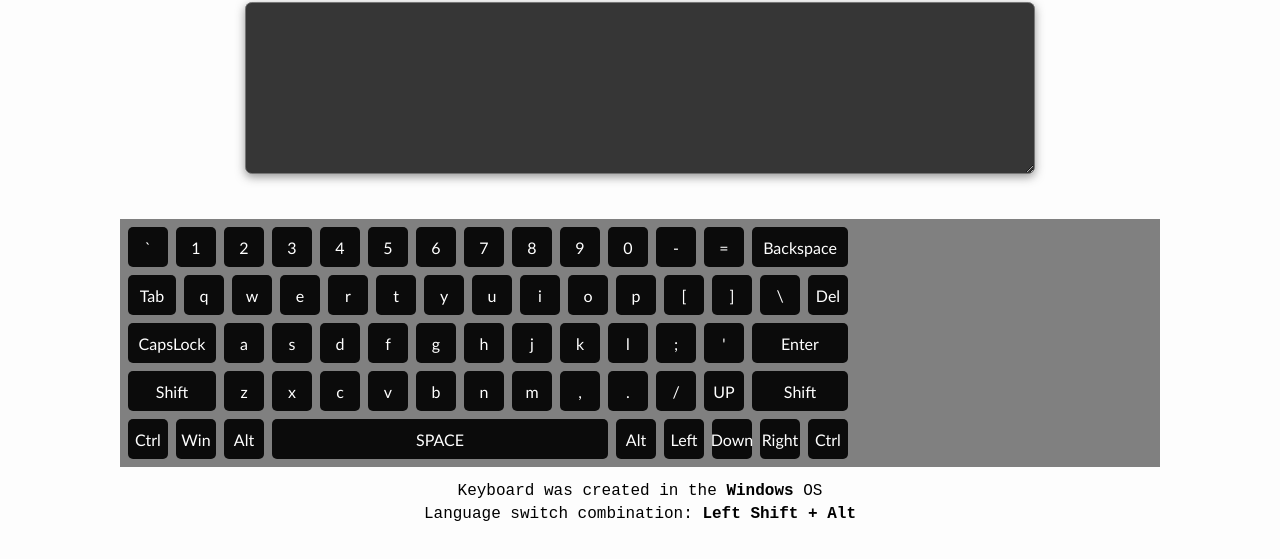
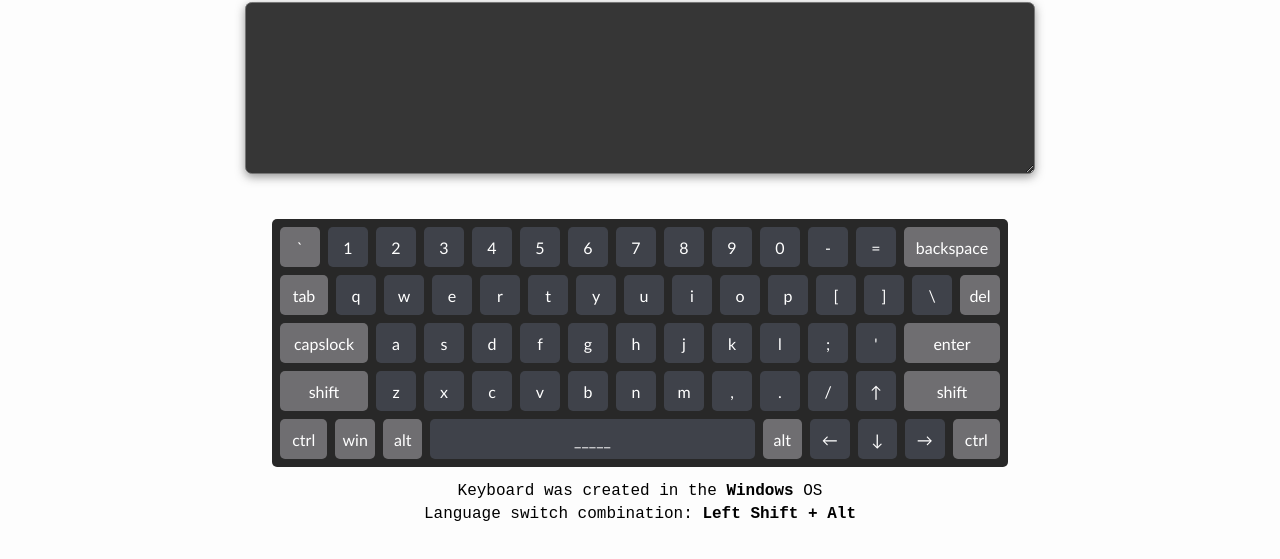
Before and after one commit to timursk/virtual-keyboard, a website with bundled scripts: page src/index.html in a window 1280 px wide. Shown: the part 65-624 px from the top of the page. Built offline with nearby package versions, Linux system fonts and the light colour scheme.

Commit message:
feat: upd data.js, upd some styles

```diff
--- a/src/data.js
+++ b/src/data.js
@@ -76,7 +76,7 @@ const row4 = [
   {
     ui: '/', shiftUi: '?', switchUi: '.', keyClass: 'Slash',
   },
-  { ui: 'UP', keyClass: 'ArrowUp' },
+  { ui: '↑', keyClass: 'ArrowUp' },
   { ui: 'Shift', keyClass: 'ShiftRight' },
 ];
 
@@ -84,11 +84,11 @@ const row5 = [
   { ui: 'Ctrl', keyClass: 'ControlLeft' },
   { ui: 'Win', keyClass: 'MetaLeft' },
   { ui: 'Alt', keyClass: 'Alt' },
-  { ui: 'SPACE', keyClass: 'Space' },
+  { ui: '_____', keyClass: 'Space' },
   { ui: 'Alt', keyClass: 'AltRight' },
-  { ui: 'Left', keyClass: 'ArrowLeft' },
-  { ui: 'Down', keyClass: 'ArrowDown' },
-  { ui: 'Right', keyClass: 'ArrowRight' },
+  { ui: '←', keyClass: 'ArrowLeft' },
+  { ui: '↓', keyClass: 'ArrowDown' },
+  { ui: '→', keyClass: 'ArrowRight' },
   { ui: 'Ctrl', keyClass: 'ControlRight' },
 ];
 
--- a/src/style.css
+++ b/src/style.css
@@ -44,12 +44,12 @@ body {
 
 .keyboard {
   margin: 0 auto 15px;
+  border-radius: 5px;
   padding: 8px;
-  min-width: 320px;
-  max-width: 1280px;
-  width: 80%;
-  background: gray;
+  width: 720px;
+  background: rgb(40,40,40);
   font-family: "Trebuchet MS", "Helvetica", sans-serif;
+  text-transform: lowercase;
 }
 
 .row {
@@ -70,8 +70,18 @@ body {
   border-radius: 5px;
   width: 40px;
   height: 40px;
-  background-color: rgb(11, 11, 11);
+  background: rgb(63,66,74);
   color: white;
+  cursor: pointer;
+  transition: background-color 0.1s ease-in;
+}
+
+.key:hover {
+  background-color: rgba(71, 179, 84, 0.5);
+}
+
+.active {
+  background-color: rgb(71,179,83);
 }
 
 .row .key:last-child {
@@ -108,6 +118,28 @@ body {
   width: 96px;
 }
 
+.ControlLeft,
+.ControlRight {
+  width: 48px;
+}
+
 .Space {
-  width: 336px;
+  width: 328px;
 }
+
+.Backspace,
+.Tab,
+.CapsLock,
+.ShiftLeft,
+.Enter,
+.ShiftRight,
+.Backspace,
+.ControlLeft,
+.ControlRight,
+.Backquote,
+.Del,
+.MetaLeft,
+.Alt,
+.AltRight {
+  background: rgb(111,110,113);
+}
```
